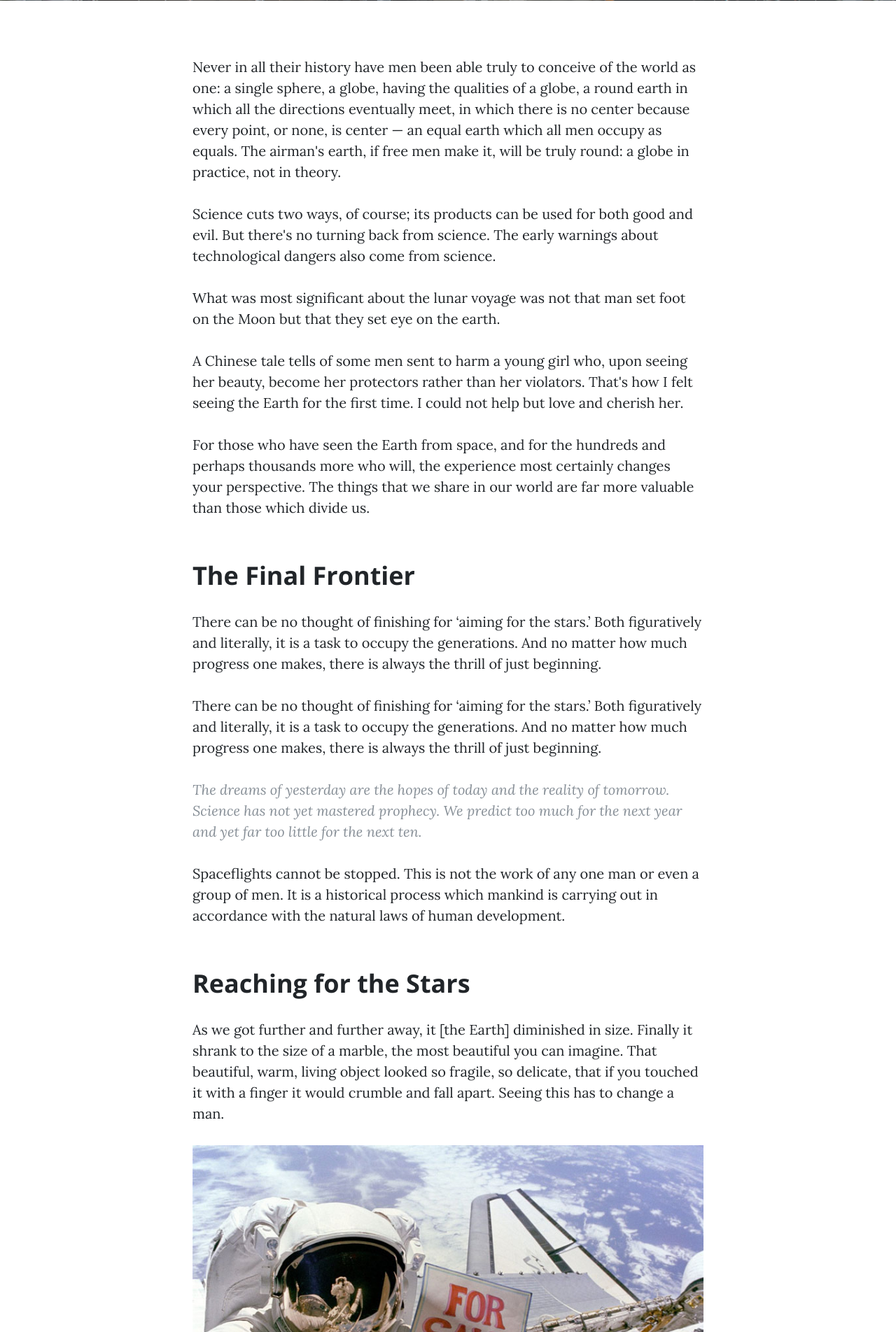
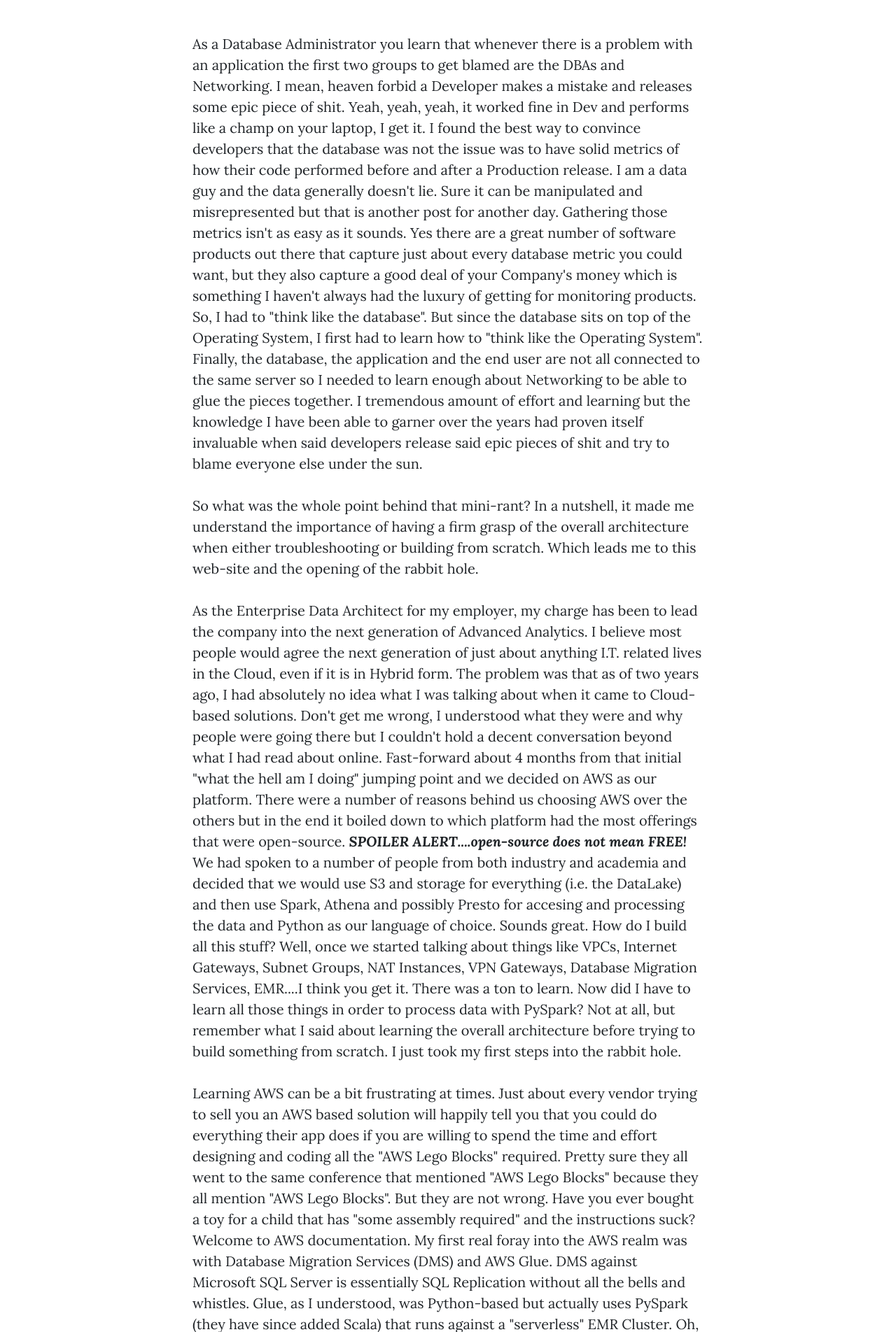
Before and after one commit to sdmgill/elasticgill, a Flask app: page /post in a window 1280 px wide. Shown: the part 692-2596 px from the top of the page at 70% size. Run offline with Flask 2, Linux system fonts and the light colour scheme; some libraries are stand-ins or nearby versions.

Commit message:
First real update to the website.

```diff
--- a/templates/post.html
+++ b/templates/post.html
@@ -2,17 +2,17 @@
 
 {% block content %}
     <!-- Page Header -->
-    <header class="masthead" style="background-image: url('static/img/post-bg.jpg')">
+    <header class="masthead" style="background-image: url('static/img/tunnel2.jpg')">
       <div class="overlay"></div>
       <div class="container">
         <div class="row">
           <div class="col-lg-8 col-md-10 mx-auto">
             <div class="post-heading">
-              <h1>Man must explore, and this is exploration at its greatest</h1>
-              <h2 class="subheading">Problems look mighty small from 150 miles up</h2>
+              <h1>Down the rabbit hole I go.</h1>
+              <h2 class="subheading">I've always been a firm believer in understanding the core technology behind any solution.</h2>
               <span class="meta">Posted by
-                <a href="#">Start Bootstrap</a>
-                on August 24, 2018</span>
+                <a href="#">Sean Gill</a>
+                on September 10, 2018</span>
             </div>
           </div>
         </div>
@@ -24,42 +24,37 @@
       <div class="container">
         <div class="row">
           <div class="col-lg-8 col-md-10 mx-auto">
-            <p>Never in all their history have men been able truly to conceive of the world as one: a single sphere, a globe, having the qualities of a globe, a round earth in which all the directions eventually meet, in which there is no center because every point, or none, is center — an equal earth which all men occupy as equals. The airman's earth, if free men make it, will be truly round: a globe in practice, not in theory.</p>
+            <p>As a Database Administrator you learn that whenever there is a problem with an application the first two groups to get blamed are the DBAs and Networking. I mean, heaven forbid a Developer makes a mistake and releases some epic piece of shit. Yeah, yeah, yeah, it worked fine in Dev and performs like a champ on your laptop, I get it.
+              I found the best way to convince developers that the database was not the issue was to have solid metrics of how their code performed before and after a Production release. I am a data guy and the data generally doesn't lie. Sure it can be manipulated and misrepresented but that is another post for another day. Gathering those metrics
+              isn't as easy as it sounds. Yes there are a great number of software products out there that capture just about every database metric you could want, but they also capture a good deal of your Company's money which is something I haven't always had the luxury of getting for monitoring products. So, I had to "think like the database". But since
+              the database sits on top of the Operating System, I first had to learn how to "think like the Operating System". Finally, the database, the application and the end user are not all connected to the same server so I needed to learn enough about Networking to be able to glue the pieces together. I tremendous amount of effort and learning
+              but the knowledge I have been able to garner over the years had proven itself invaluable when said developers release said epic pieces of shit and try to blame everyone else under the sun.</p>
 
-            <p>Science cuts two ways, of course; its products can be used for both good and evil. But there's no turning back from science. The early warnings about technological dangers also come from science.</p>
+            <p>So what was the whole point behind that mini-rant? In a nutshell, it made me understand the importance of having a firm grasp of the overall architecture when either troubleshooting or building from scratch. Which leads me to this web-site and the opening of the rabbit hole.</p>
 
-            <p>What was most significant about the lunar voyage was not that man set foot on the Moon but that they set eye on the earth.</p>
+            <p>As the Enterprise Data Architect for my employer, my charge has been to lead the company into the next generation of Advanced Analytics. I believe most people would agree the next generation of just about anything I.T. related lives in the Cloud, even if it is in Hybrid form. The problem was that as of two years ago, I had absolutely no idea
+              what I was talking about when it came to Cloud-based solutions. Don't get me wrong, I understood what they were and why people were going there but I couldn't hold a decent conversation beyond what I had read about online. Fast-forward about 4 months from that initial "what the hell am I doing" jumping point and we decided on AWS as our platform.
+              There were a number of reasons behind us choosing AWS over the others but in the end it boiled down to which platform had the most offerings that were open-source. <b><i>SPOILER ALERT....open-source does not mean FREE!</b></i> We had spoken to a number of people from both industry and academia and decided that we would use S3 and storage for everything
+             (i.e. the DataLake) and then use Spark, Athena and possibly Presto for accesing and processing the data and Python as our language of choice. Sounds great. How do I build all this stuff? Well, once we started talking about things like VPCs, Internet Gateways, Subnet Groups, NAT Instances, VPN Gateways, Database Migration Services, EMR....I think you get it.
+              There was a ton to learn. Now did I have to learn all those things in order to process data with PySpark? Not at all, but remember what I said about learning the overall architecture before trying to build something from scratch. I just took my first steps into the rabbit hole.</p>
 
-            <p>A Chinese tale tells of some men sent to harm a young girl who, upon seeing her beauty, become her protectors rather than her violators. That's how I felt seeing the Earth for the first time. I could not help but love and cherish her.</p>
+              <p>Learning AWS can be a bit frustrating at times. Just about every vendor trying to sell you an AWS based solution will happily tell you that you could do everything their app does if you are willing to spend the time and effort designing and coding all the "AWS Lego Blocks" required. Pretty sure they all went to the same conference that mentioned "AWS Lego Blocks"
+              because they all mention "AWS Lego Blocks". But they are not wrong. Have you ever bought a toy for a child that has "some assembly required" and the instructions suck? Welcome to AWS documentation. My first real foray into the AWS realm was with Database Migration Services (DMS) and AWS Glue. DMS against Microsoft SQL Server is essentially SQL Replication without all
+              the bells and whistles. Glue, as I understood, was Python-based but actually uses PySpark (they have since added Scala) that runs against a "serverless" EMR Cluster. Oh, and manipulating files in S3 is about as close to manipulating files locally as jumping from the second to last stair to the ground and sky-diving. Ok, maybe not that bad but between Glue and S3 file
+             manipulation, I took a serious stumble down the rabbit hole which was getting increasingly darker. A few months later and I have all the Glue ETL prepping data on a nightly basis. The architecture can support more frequent loading but we are still trying to keep the costs at a minimum. Now it is on to Spark processing. Quick poll....how many people think that you can take
+            Glue code, which is running on a Spark Cluster and run it on a true Spark Cluster? If you answered, "Fuck no that would be too easy" then you are correct. You see, AWS Glue uses a custom Python Module that ONLY RUNS INSIDE GLUE. You cannot import it like any other God-damn Python Module. I hate this freaking rabbit hole. Second poll....If you create a Spark Cluster configured
+             to use the Glue catalog for metadata and attach a Zeppelin Notebook, do you think the code you write in the Zeppelin notebook will run as-is in a Spark job via "spark-aubmit"? If you answered, "Fuck no that would be too easy" then you are correct again! Congratulations. This rabbit hole officially sucks.</p>
 
-            <p>For those who have seen the Earth from space, and for the hundreds and perhaps thousands more who will, the experience most certainly changes your perspective. The things that we share in our world are far more valuable than those which divide us.</p>
+             <p>Fast-forward another few months and the rabbit hole is beginning to feel more like home. I know the tweaks and tricks required to have my code run between the different flavors of PySpark and have introduced Lambda, CloudWatch and SNS for automation and alerting. My knowledge of Spark has progressed to the point where I am using custom bootstraps and .json config files to
+               increase performance and load custom Python and Scala modules, am utilizing Spot Instances to keep costs low and have auto-scaling groups configures to handle the load during increased processing and to also scale back down as the load decreases. We have started playing with Kinesis to develop a semi-ESB and look forward to getting some Spark Streaming
+               under our belt. I have custom IAM policies in place to restrict access and my biggest access concern is that my Company's Firewall rules prevent us from SSHing outside of a particular VPC from inside our internal network. Given the high visibility of everything hacked inside the Cloud, I can't blame them. Now on to the next challenge. I have the data prepped and ready to
+               rock but how are people going to access the fruits of my labor outside of reaching in from Tableau and Business Objects. Will we get killed in egress charges? We are a very immature company from a Data Analyst perspective so having folks bounce around between Athena, Zeppelin and Hue would be a recipe for disaster. For some unknown reason, upper management is hell-bent on
+               not buying any consolidated front end tool like Qubole so what are the options? I know, let me see if I can design something from scratch using some more "AWS Lego Blocks" and Python. Ladies and Gentlemen, welcome to the latest segment of my rabbit hole, this website. In all honesty, it hasn't been too bad considering I suck at developing Presentation Layer tools. In fact,
+               I pretty much refuse to do reporting bullshit at work and made that a requirement before moving over to my latest group. But I digress. This has been a labor of love since I have developed this 100% on my own time, using my own AWS account. In the two weeks since I had this brilliant idea, I have fully utilized GitHub (we use TFS at work), Flask, Bootstrap4, Jinja2,
+               Elastic Load Balancing and Auto-Scaling Groups (you know...in case this thing takes off, I don't want to be caught off-guard), Elastic Beanstalk and more JavaScript and JQuery than I ever anticipated.</p>
 
-            <h2 class="section-heading">The Final Frontier</h2>
+               <p>Guess everything wasn't as simple as "We're going to use Spark in AWS to process our data for Advanced Analytics". No regrets though.</p>
 
-            <p>There can be no thought of finishing for ‘aiming for the stars.’ Both figuratively and literally, it is a task to occupy the generations. And no matter how much progress one makes, there is always the thrill of just beginning.</p>
-
-            <p>There can be no thought of finishing for ‘aiming for the stars.’ Both figuratively and literally, it is a task to occupy the generations. And no matter how much progress one makes, there is always the thrill of just beginning.</p>
-
-            <blockquote class="blockquote">The dreams of yesterday are the hopes of today and the reality of tomorrow. Science has not yet mastered prophecy. We predict too much for the next year and yet far too little for the next ten.</blockquote>
-
-            <p>Spaceflights cannot be stopped. This is not the work of any one man or even a group of men. It is a historical process which mankind is carrying out in accordance with the natural laws of human development.</p>
-
-            <h2 class="section-heading">Reaching for the Stars</h2>
-
-            <p>As we got further and further away, it [the Earth] diminished in size. Finally it shrank to the size of a marble, the most beautiful you can imagine. That beautiful, warm, living object looked so fragile, so delicate, that if you touched it with a finger it would crumble and fall apart. Seeing this has to change a man.</p>
-
-            <a href="#">
-              <img class="img-fluid" src="img/post-sample-image.jpg" alt="">
-            </a>
-            <span class="caption text-muted">To go places and do things that have never been done before – that’s what living is all about.</span>
-
-            <p>Space, the final frontier. These are the voyages of the Starship Enterprise. Its five-year mission: to explore strange new worlds, to seek out new life and new civilizations, to boldly go where no man has gone before.</p>
-
-            <p>As I stand out here in the wonders of the unknown at Hadley, I sort of realize there’s a fundamental truth to our nature, Man must explore, and this is exploration at its greatest.</p>
-
-            <p>Placeholder text by
-              <a href="http://spaceipsum.com/">Space Ipsum</a>. Photographs by
-              <a href="https://www.flickr.com/photos/nasacommons/">NASA on The Commons</a>.</p>
           </div>
         </div>
       </div>
```
Also changed, not shown: templates/about.html (+7 -4 lines), templates/home.html (+4 -4 lines), static/img/tunnel.jpg (added), 1 other file.
